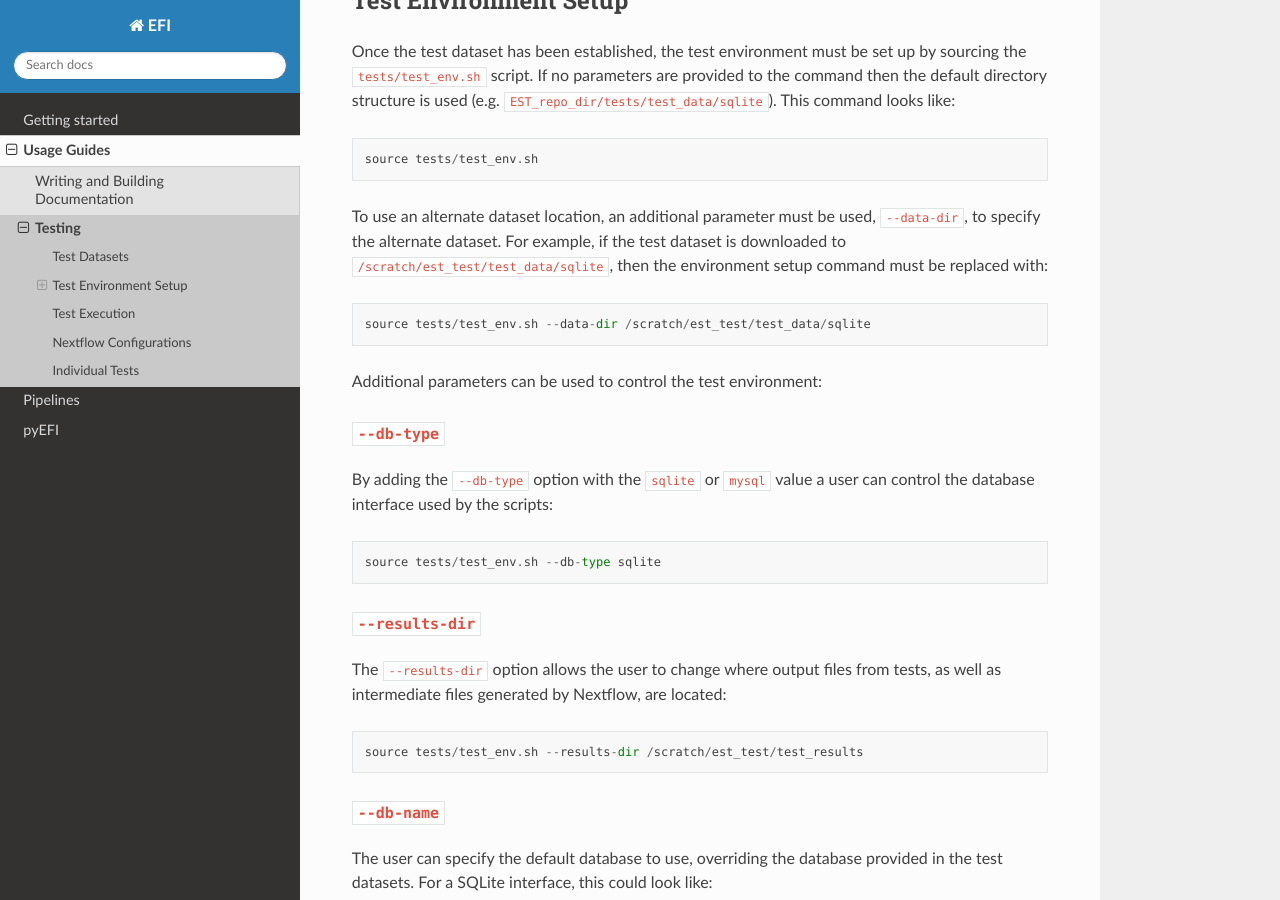
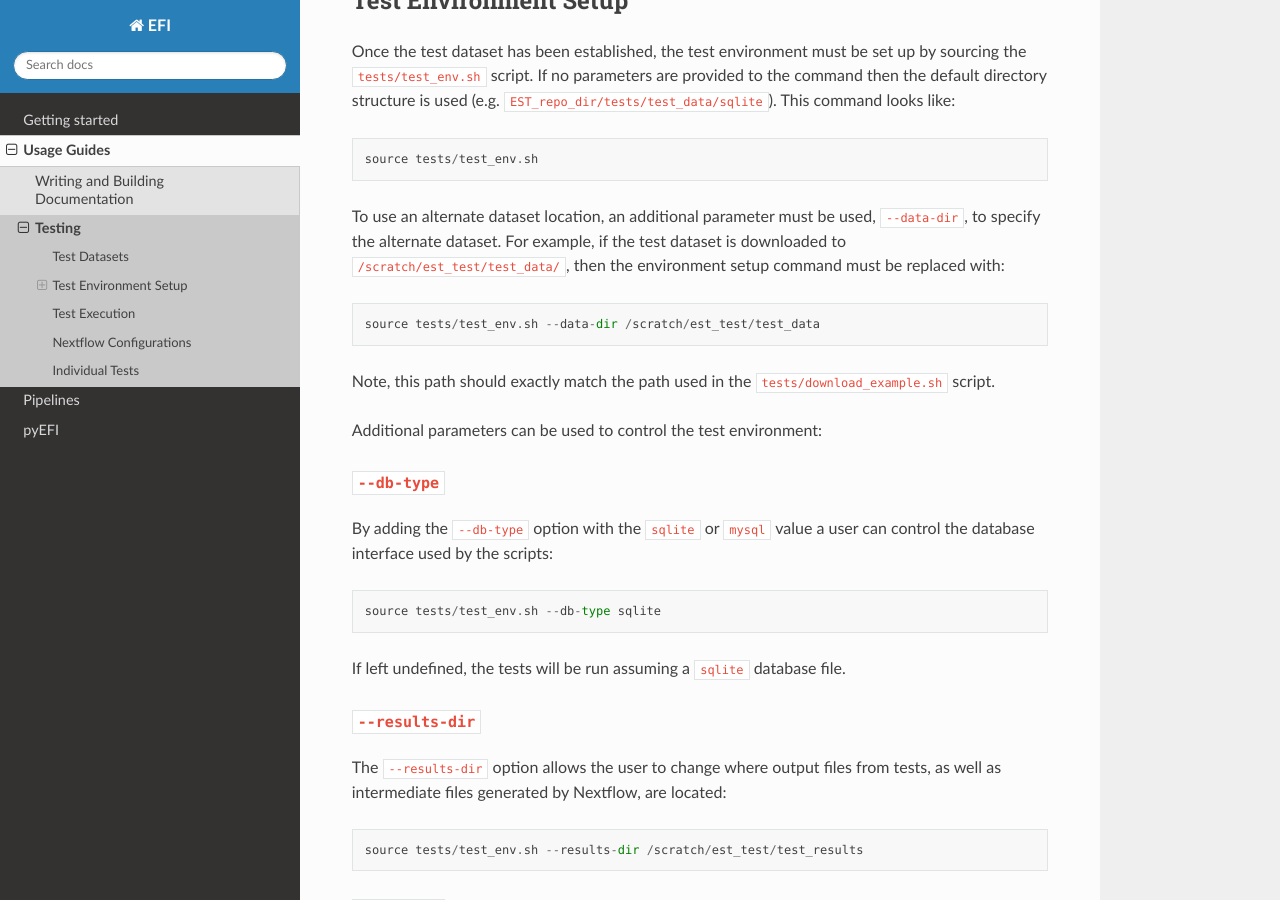
Before and after one commit to EnzymeFunctionInitiative/EST, a Sphinx documentation site: the page built from docs/source/guides/testing.rst, in a window 1280 px wide and 900 px high, scrolled down 768 px. Built offline with Sphinx 7.4.7 and the Read the Docs theme 3.1.0, drawn with Linux system fonts in a browser that asks for light colours.

Commit message:
update docs to match test_env.sh code; interplay btw db-type and data-dir

```diff
--- a/docs/source/guides/testing.rst
+++ b/docs/source/guides/testing.rst
@@ -41,10 +41,13 @@ provided to the command then the default directory structure is used (e.g.
 
 To use an alternate dataset location, an additional parameter must be used,
 ``--data-dir``, to specify the alternate dataset. For example, if the test
-dataset is downloaded to ``/scratch/est_test/test_data/sqlite``, then the
+dataset is downloaded to ``/scratch/est_test/test_data/``, then the
 environment setup command must be replaced with: ::
 
-    source tests/test_env.sh --data-dir /scratch/est_test/test_data/sqlite
+    source tests/test_env.sh --data-dir /scratch/est_test/test_data
+
+Note, this path should exactly match the path used in the
+``tests/download_example.sh`` script.
 
 Additional parameters can be used to control the test environment:
 
@@ -55,6 +58,8 @@ By adding the ``--db-type`` option with the ``sqlite`` or ``mysql`` value
 a user can control the database interface used by the scripts: ::
 
     source tests/test_env.sh --db-type sqlite
+
+If left undefined, the tests will be run assuming a ``sqlite`` database file.
 
 ``--results-dir``
 ~~~~~~~~~~~~~~~~~
```
